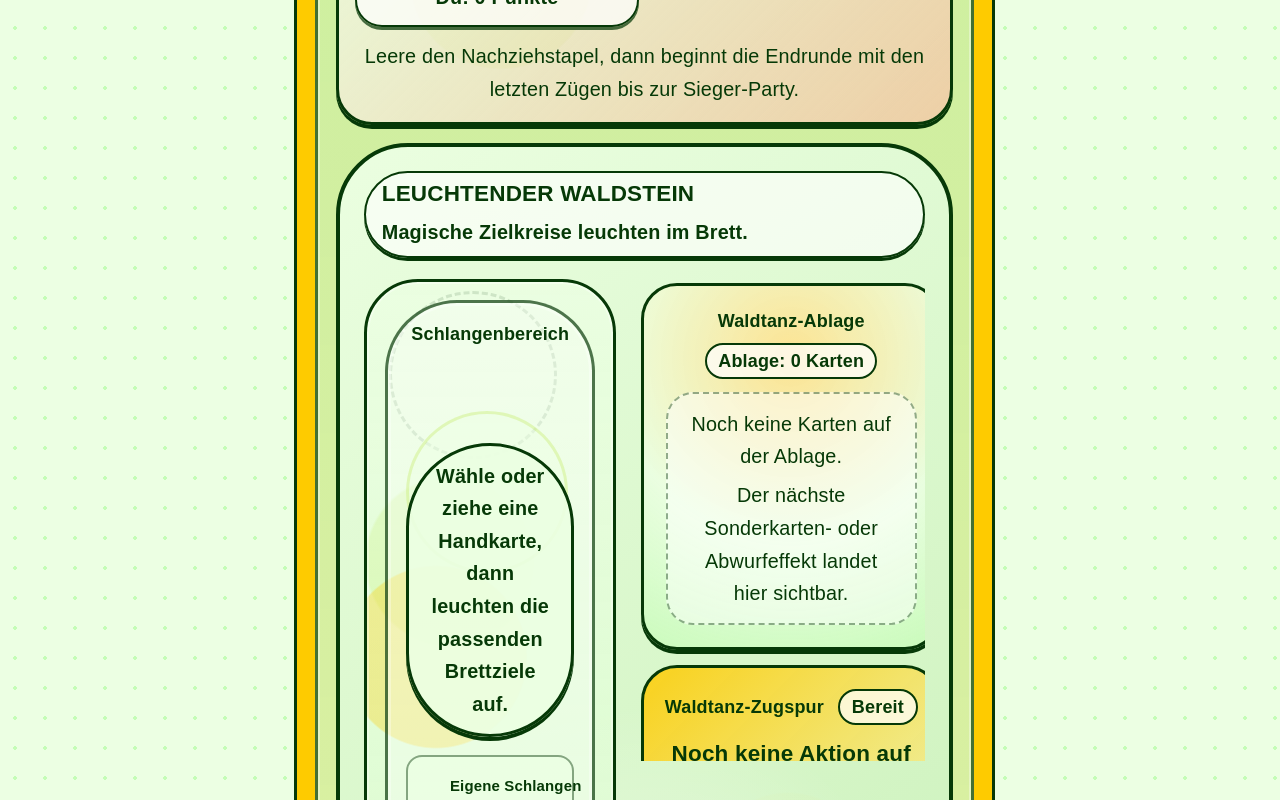
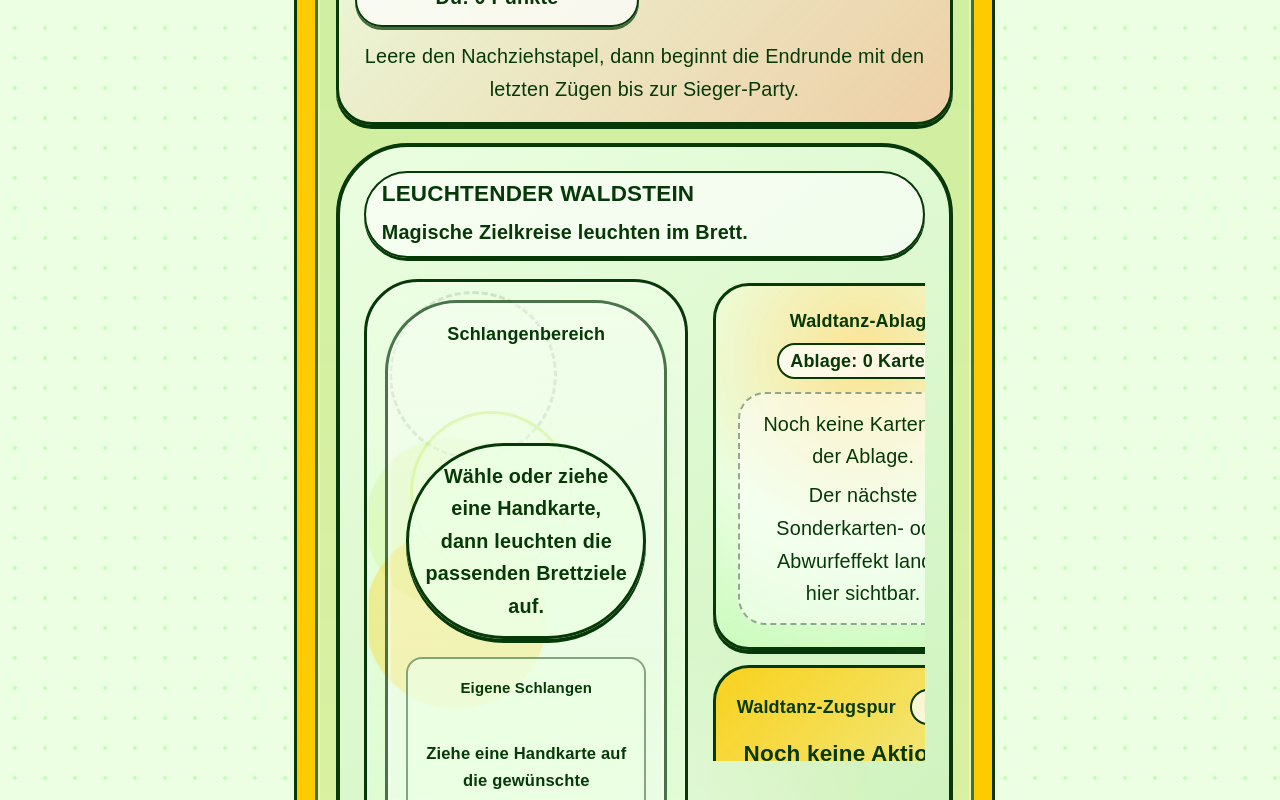
Before and after one commit to hanno79/schlangentanz-v2, a React (Vite) app: page / in a window 1280 px wide. Shown: the part 4457-5257 px from the top of the page. Built offline with nearby package versions, Linux system fonts and the light colour scheme.

Commit message:
M1ad: Schlangenlichtung im Live-Layout verbreitern

```diff
--- a/src/App.css
+++ b/src/App.css
@@ -2341,7 +2341,7 @@ code {
 
 .waldtanz-arenastein__spielfeld {
   display: grid;
-  grid-template-columns: minmax(0, 1.45fr) minmax(16rem, 0.75fr);
+  grid-template-columns: minmax(0, 1.7fr) minmax(12rem, 0.6fr);
   gap: clamp(0.85rem, 1.6vw, 1.2rem);
   align-items: stretch;
 }
```
Also changed, not shown: 1 other file (tests, documents, lock files or other folders).
